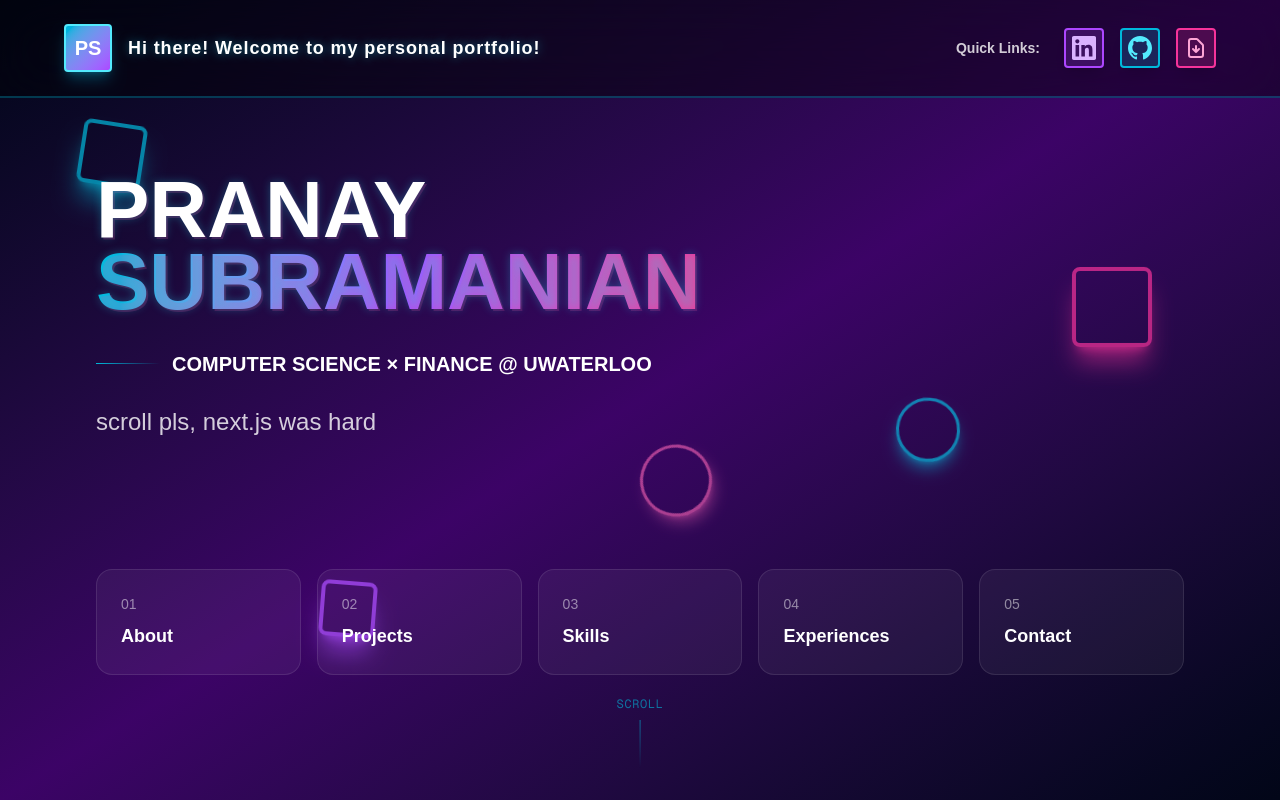
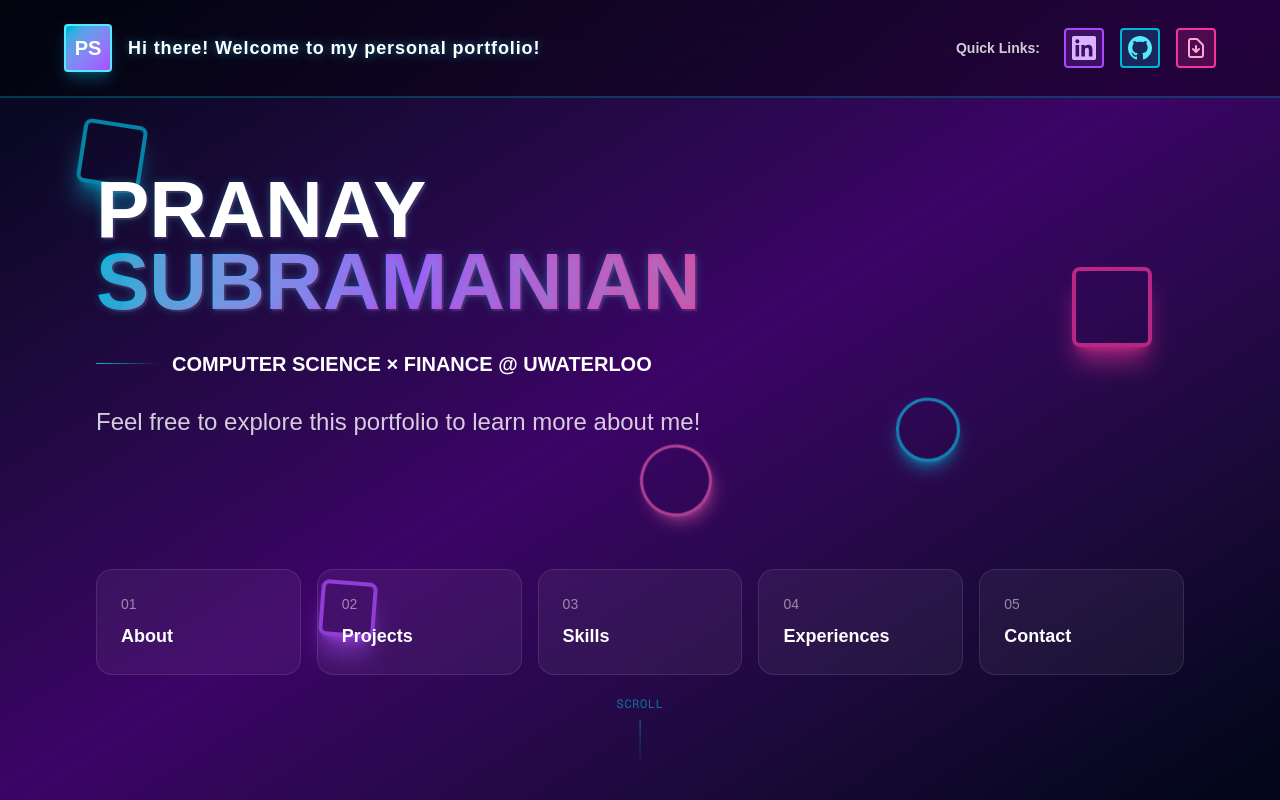
Before and after one commit to thatdudePranay/portfolio-website, a Next.js app: page / in a window 1280 px wide. Shown: the top 800 px of the page. Built offline with nearby package versions, Linux system fonts and the light colour scheme.

Commit message:
Homepage edits

```diff
--- a/app/page.js
+++ b/app/page.js
@@ -226,7 +226,7 @@ export default function Home() {
               </p>
             </div>
             <p className="text-sm md:text-2xl text-white/80 leading-relaxed max-w-2xl mx-auto md:mx-0">
-              scroll pls, next.js was hard
+              Feel free to explore this portfolio to learn more about me!
             </p>
           </div>
 
```
